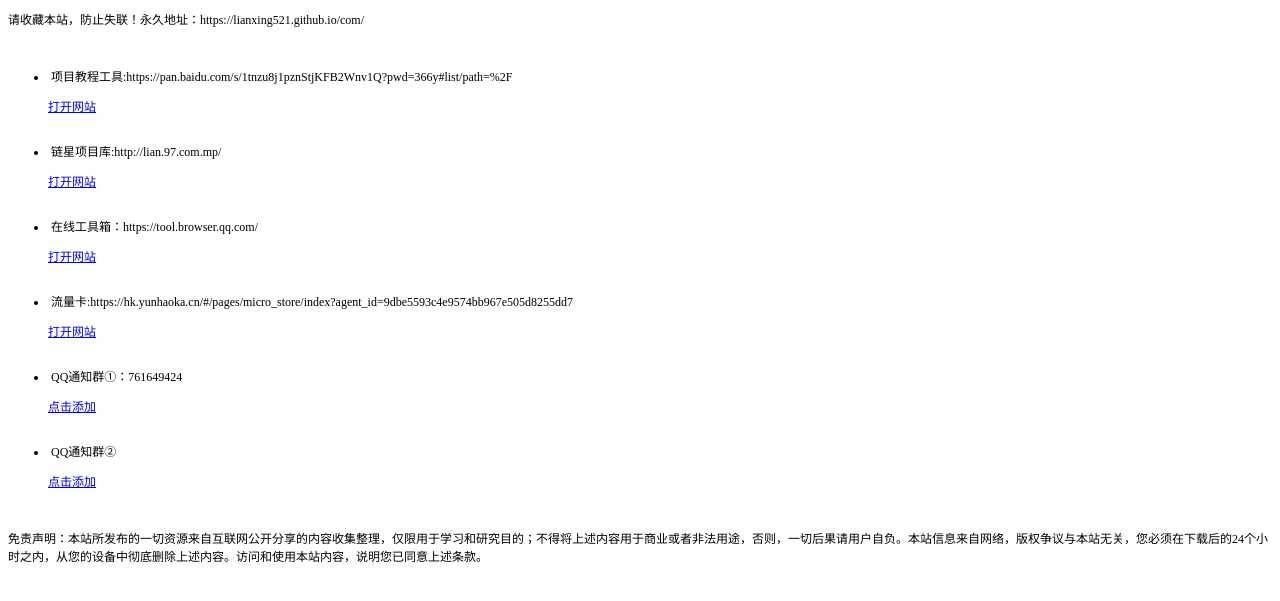
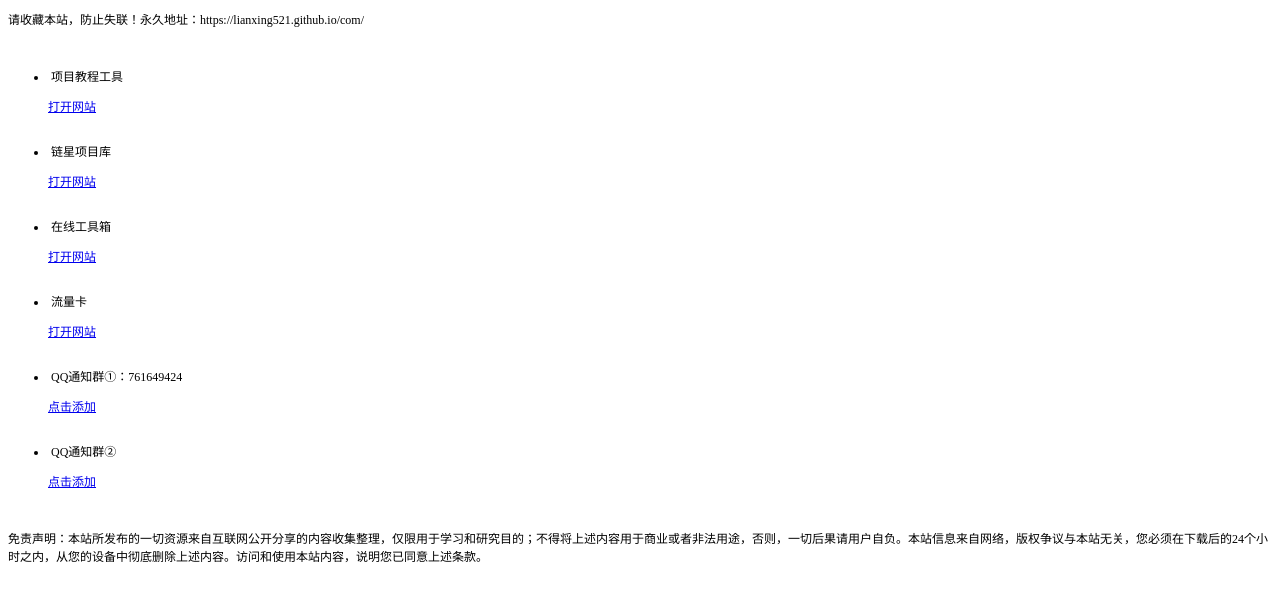
Before and after one commit to lianxing521/lx, a plain HTML site: page index.html in a window 1280 px wide. Shown: the part 135-736 px from the top of the page. Drawn offline with Linux system fonts and the light colour scheme; a script that the page names is missing.

Commit message:
Update index.html

```diff
--- a/index.html
+++ b/index.html
@@ -1,6 +1,6 @@
 <!DOCTYPE html><html data-dpr="1"><head><meta charset="utf-8">
 
-<!--链星项目库 http://lian.97.com.mp/
+<!--链星项目库
 <meta http-equiv="x-ua-compatible" content="ie=edge">
 <title>链星项目库</title>
     <meta name="keywords" content="链星项目库">
@@ -62,9 +62,9 @@ $(function(){
 <div class="header">
 			<span style="color: #FF0000;">【无法打开请更换其他运营商网络或翻q】</span>
 
-<!--链星网络http://lian.97.com.mp/每天更新大量福利资源-->
+<!--链星网络每天更新大量福利资源-->
 	<div class="hImg"><img src="static/picture/h_img01.png" alt=""></div>
-	<div class="menu"><a href="http://lian.97.com.mp/"><img src="static/picture/menu.png" alt=""></a></div>
+	<div class="menu"><a href="htt"><img src="static/picture/menu.png" alt=""></a></div>
 </div>
 <div class="menuBox">
 	<ul>
@@ -98,7 +98,7 @@ $(function(){
 			</script>
 
 
-	<!--链星网 http://lian.97.com.mp/每天更新大量福利资源-->
+	<!--链星网每天更新大量福利资源-->
 
 </div>
 <p class="text"><img src="static/picture/img01.png" alt="">请收藏本站，防止失联！永久地址：https://lianxing521.github.io/com/</p>
@@ -112,7 +112,7 @@ $(function(){
       <li>
        <p><span class="ms" id="lineMs00"></span>
 		<img src="static/picture/icon01.png" class="img01" alt="">
-        <span class="url">项目教程工具:https://pan.baidu.com/s/1tnzu8j1pznStjKFB2Wnv1Q?pwd=366y#list/path=%2F</span>
+        <span class="url">项目教程工具</span>
 		</p>
 		<span class="btn-open"><a href="https://pan.baidu.com/s/1tnzu8j1pznStjKFB2Wnv1Q?pwd=366y#list/path=%2F" target="_blank">打开网站</a></span>
       </li>
@@ -120,15 +120,15 @@ $(function(){
       <li>
        <p><span class="ms" id="lineMs0"></span>
 		<img src="static/picture/icon01.png" class="img01" alt="">
-        <span class="url">链星项目库:http://lian.97.com.mp/</span>
+        <span class="url">链星项目库</span>
 		</p>
-		<span class="btn-open"><a href="http://lian.97.com.mp/" target="_blank">打开网站</a></span>
+		<span class="btn-open"><a href="https://lx.d1w.top" target="_blank">打开网站</a></span>
       </li>
       <br>
       <li>
          <p><span class="ms" id="lineMs1"></span>
 		<img src="static/picture/icon01.png" class="img01" alt="">
-        <span class="url">在线工具箱：https://tool.browser.qq.com/</span>
+        <span class="url">在线工具箱</span>
 		</p>
           <span class="btn-open"><a href="https://tool.browser.qq.com/" target="_blank">打开网站</a></span>
     </li>
@@ -136,7 +136,7 @@ $(function(){
       <li>
         <p><span class="ms" id="lineMs2"></span>
 		<img src="static/picture/icon01.png" class="img01" alt="">
-        <span class="url">流量卡:https://hk.yunhaoka.cn/#/pages/micro_store/index?agent_id=9dbe5593c4e9574bb967e505d8255dd7</span>
+        <span class="url">流量卡</span>
 		</p>
         <span class="btn-open"><a href="https://hk.yunhaoka.cn/#/pages/micro_store/index?agent_id=9dbe5593c4e9574bb967e505d8255dd7" target="_blank">打开网站</a></span>
       </li>
```
